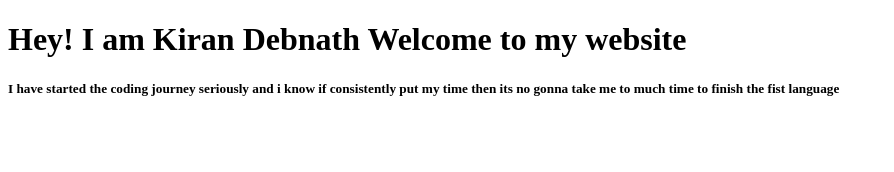
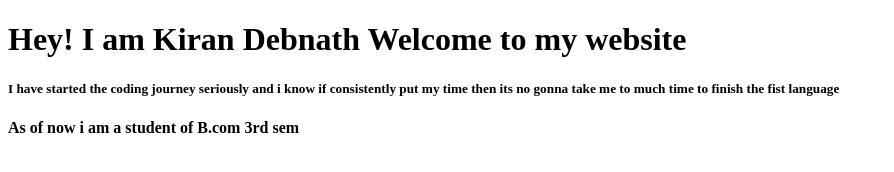
Before and after one commit to kirandebnath70/portfolio-site, a plain HTML site: page index.html in a window 1280 px wide. Shown: the whole page, without its empty margins (0-894 px from the left). Drawn offline with Linux system fonts and the light colour scheme.

Commit message:
docs: updated details
updated personal details

```diff
--- a/index.html
+++ b/index.html
@@ -8,5 +8,6 @@
 <body>
     <h1>Hey! I am Kiran Debnath Welcome to my website</h1>
     <h5>I have started the coding journey seriously and i know if consistently put my time then its no gonna take me to much time to finish the fist language</h5>
+    <h4>As of now i am a student of B.com 3rd sem</h4>
 </body>
 </html>
```
